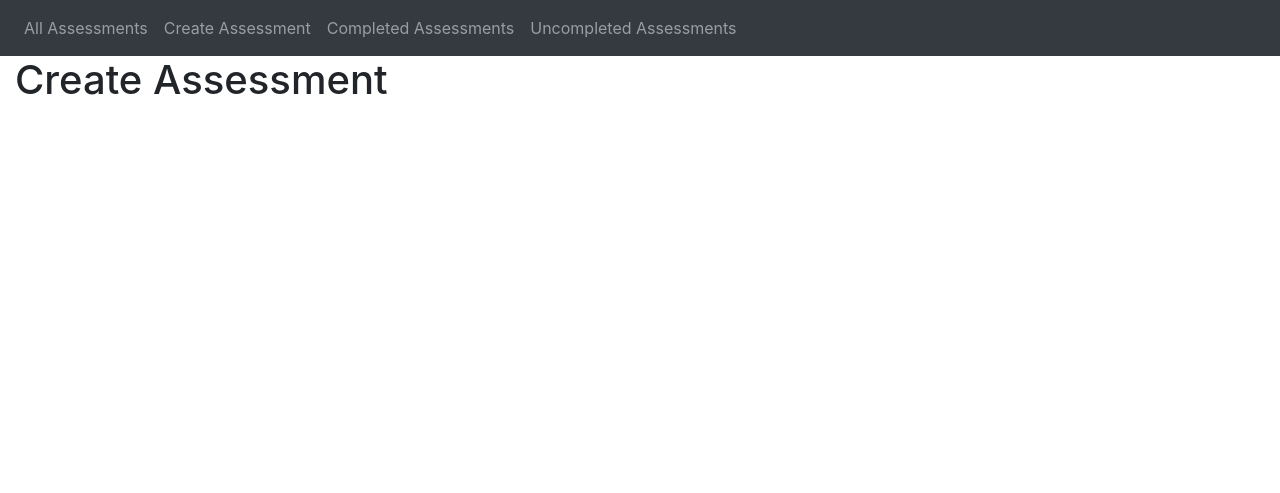
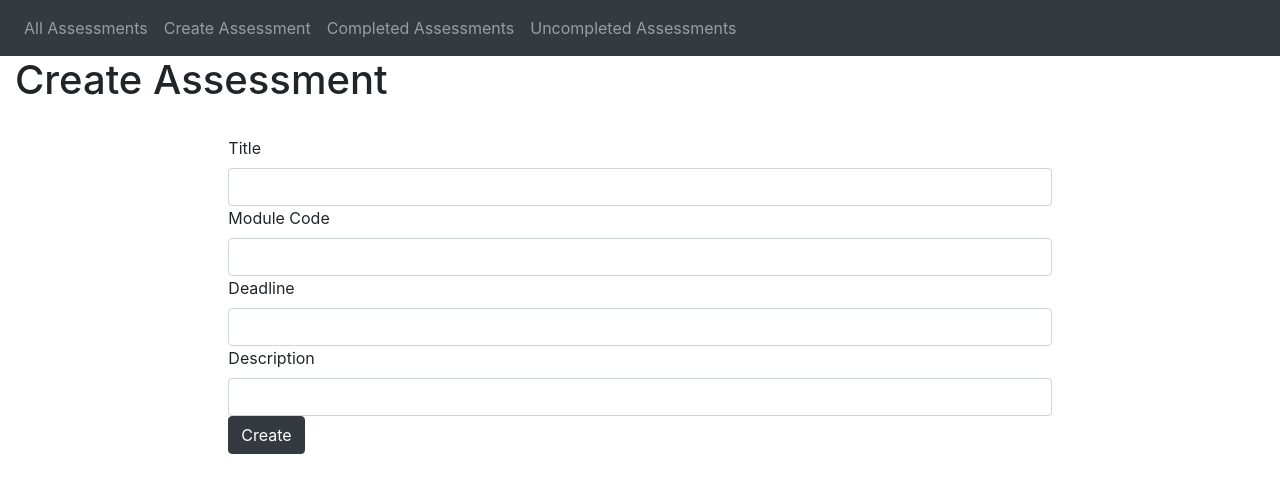
Before and after one commit to omariosc/to-do-list, a Flask app: template app/templates/create.html in a window 1280 px wide. Shown: the top 493 px of the page. Run offline with Flask 2, Linux system fonts and the light colour scheme; the template is opened without the code that fills it: values that come from a table or form of the project are taken from there, others are empty; some libraries are stand-ins or nearby versions.

Commit message:
Creates create assessment form spans colums 2 to 8 Implemented error checking Added labels for inputs Created submit button using Bootstrap buttons

```diff
--- a/app/templates/create.html
+++ b/app/templates/create.html
@@ -2,5 +2,44 @@
 {% block content %}
 
 <h1>Create Assessment</h1>
-{{create.description}}
+<br>
+<div class="row">
+  <div class="col-2"></div>
+    <div class="col-8">
+      <form method="post" name="create">
+          {{ form.hidden_tag() }}
+          <label>Title</label>
+          {{ form.title(class_="form-control") }}
+          {% for error in form.title.errors %}
+          <div class="alert alert-danger w-100" role="alert">
+              [{{ error }}]
+          </div>
+          {% endfor %}
+          <label>Module Code</label>
+          {{ form.code(class_="form-control") }}
+          {% for error in form.code.errors %}
+          <div class="alert alert-danger" role="alert">
+            [{{ error }}]
+          </div>
+          {% endfor %}
+          <label>Deadline</label>
+          {{ form.deadline(class_="form-control") }}
+          {% for error in form.deadline.errors %}
+          <div class="alert alert-danger" role="alert">
+            [{{ error }}]
+          </div>
+          {% endfor %}
+          <label>Description</label>
+          {{ form.description(class_="form-control") }}
+          {% for error in form.description.errors %}
+          <div class="alert alert-danger" role="alert">
+            [{{ error }}]
+          </div>
+          {% endfor %}
+          <p><input type="submit" class="btn btn-dark" value="Create"></p>
+      </form>
+    </div>
+  </div>
+</div>
+
 {% endblock %}
```
